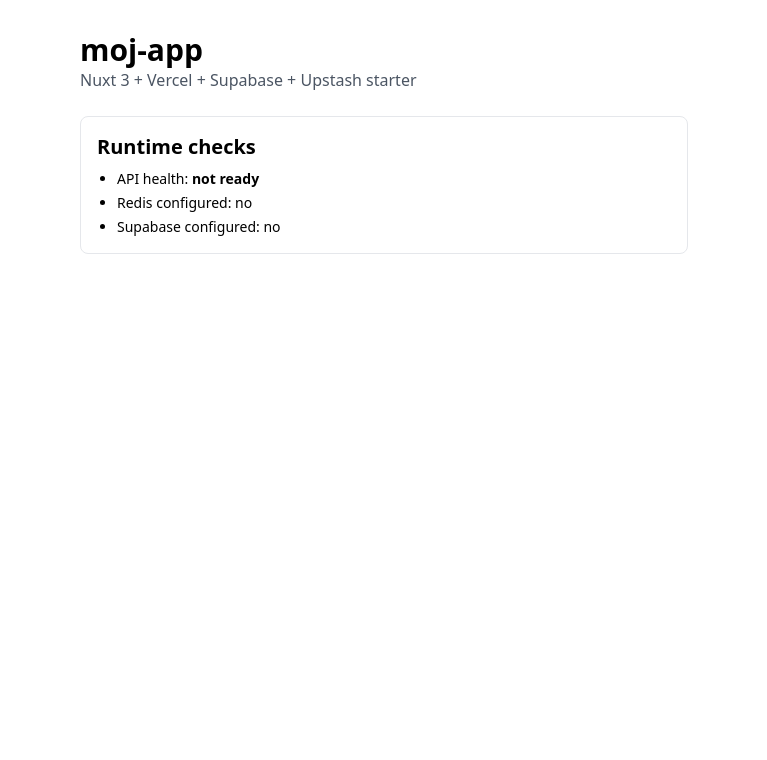
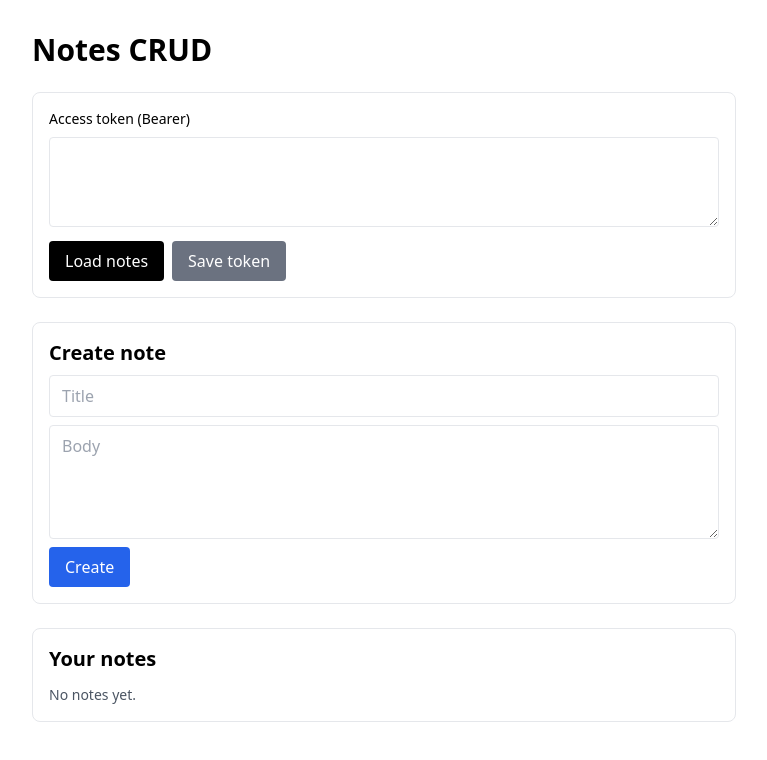
Before and after one commit to mywyau/moj-app, a Nuxt app: page /notes in a window 1280 px wide. Shown: the top 760 px of the page, without its empty margins (256-1023 px from the left). Built offline with nearby package versions, Linux system fonts and the light colour scheme; no server answers.

Commit message:
Add Nuxt pages for auth and notes CRUD flows

```diff
--- a/app/app.vue
+++ b/app/app.vue
@@ -1,24 +1,3 @@
 <template>
-  <main class="mx-auto flex min-h-screen max-w-2xl flex-col gap-6 p-8">
-    <header>
-      <h1 class="text-3xl font-bold">{{ appName }}</h1>
-      <p class="text-gray-600">Nuxt 3 + Vercel + Supabase + Upstash starter</p>
-    </header>
-
-    <section class="rounded-lg border p-4">
-      <h2 class="mb-2 text-xl font-semibold">Runtime checks</h2>
-      <ul class="list-disc space-y-1 pl-5 text-sm">
-        <li>API health: <strong>{{ status?.ok ? 'ready' : 'not ready' }}</strong></li>
-        <li>Redis configured: {{ status?.redisConfigured ? 'yes' : 'no' }}</li>
-        <li>Supabase configured: {{ status?.supabaseConfigured ? 'yes' : 'no' }}</li>
-      </ul>
-    </section>
-  </main>
+  <NuxtPage />
 </template>
-
-<script setup lang="ts">
-const config = useRuntimeConfig()
-const appName = config.public.appName
-
-const { data: status } = await useFetch('/api/health')
-</script>
--- /dev/null
+++ b/app/composables/useSupabaseBrowserClient.ts
@@ -0,0 +1,11 @@
+import { createClient, type SupabaseClient } from '@supabase/supabase-js'
+
+let client: SupabaseClient | null = null
+
+export const useSupabaseBrowserClient = () => {
+  if (client) return client
+
+  const config = useRuntimeConfig()
+  client = createClient(config.public.supabaseUrl, config.public.supabaseAnonKey)
+  return client
+}
--- /dev/null
+++ b/app/pages/auth.vue
@@ -0,0 +1,61 @@
+<template>
+  <main class="mx-auto flex min-h-screen max-w-xl flex-col gap-6 p-8">
+    <h1 class="text-3xl font-bold">Auth</h1>
+
+    <div class="grid gap-3 rounded-lg border p-4">
+      <input v-model="email" type="email" placeholder="Email" class="rounded border px-3 py-2" />
+      <input v-model="password" type="password" placeholder="Password" class="rounded border px-3 py-2" />
+      <div class="flex gap-2">
+        <button class="rounded bg-black px-4 py-2 text-white" @click="signUp">Sign up</button>
+        <button class="rounded bg-blue-600 px-4 py-2 text-white" @click="signIn">Sign in</button>
+        <button class="rounded bg-gray-500 px-4 py-2 text-white" @click="signOut">Sign out</button>
+      </div>
+      <p class="text-sm text-gray-600">{{ message }}</p>
+    </div>
+
+    <div class="rounded-lg border p-4 text-sm">
+      <p class="font-semibold">Current access token</p>
+      <p class="mt-2 break-all">{{ token || 'No session token yet.' }}</p>
+      <p class="mt-2 text-gray-600">Token is also saved in localStorage as <code>sb_access_token</code>.</p>
+    </div>
+  </main>
+</template>
+
+<script setup lang="ts">
+const supabase = useSupabaseBrowserClient()
+
+const email = ref('')
+const password = ref('')
+const message = ref('')
+const token = ref('')
+
+const saveSession = async () => {
+  const { data } = await supabase.auth.getSession()
+  token.value = data.session?.access_token ?? ''
+  localStorage.setItem('sb_access_token', token.value)
+}
+
+onMounted(async () => {
+  token.value = localStorage.getItem('sb_access_token') ?? ''
+  await saveSession()
+})
+
+const signUp = async () => {
+  const { error } = await supabase.auth.signUp({ email: email.value, password: password.value })
+  message.value = error ? error.message : 'Sign up request sent. Check your inbox if email confirmation is enabled.'
+  await saveSession()
+}
+
+const signIn = async () => {
+  const { error } = await supabase.auth.signInWithPassword({ email: email.value, password: password.value })
+  message.value = error ? error.message : 'Signed in.'
+  await saveSession()
+}
+
+const signOut = async () => {
+  await supabase.auth.signOut()
+  token.value = ''
+  localStorage.removeItem('sb_access_token')
+  message.value = 'Signed out.'
+}
+</script>
--- /dev/null
+++ b/app/pages/index.vue
@@ -0,0 +1,29 @@
+<template>
+  <main class="mx-auto flex min-h-screen max-w-3xl flex-col gap-6 p-8">
+    <header>
+      <h1 class="text-3xl font-bold">{{ appName }}</h1>
+      <p class="text-gray-600">Starter app + CRUD pages</p>
+    </header>
+
+    <section class="rounded-lg border p-4">
+      <h2 class="mb-2 text-xl font-semibold">Runtime checks</h2>
+      <ul class="list-disc space-y-1 pl-5 text-sm">
+        <li>API health: <strong>{{ status?.ok ? 'ready' : 'not ready' }}</strong></li>
+        <li>Redis configured: {{ status?.redisConfigured ? 'yes' : 'no' }}</li>
+        <li>Supabase configured: {{ status?.supabaseConfigured ? 'yes' : 'no' }}</li>
+      </ul>
+    </section>
+
+    <nav class="flex gap-3">
+      <NuxtLink to="/auth" class="rounded bg-black px-4 py-2 text-white">Auth page</NuxtLink>
+      <NuxtLink to="/notes" class="rounded bg-blue-600 px-4 py-2 text-white">Notes CRUD</NuxtLink>
+    </nav>
+  </main>
+</template>
+
+<script setup lang="ts">
+const config = useRuntimeConfig()
+const appName = config.public.appName
+
+const { data: status } = await useFetch('/api/health')
+</script>
--- /dev/null
+++ b/app/pages/notes.vue
@@ -0,0 +1,119 @@
+<template>
+  <main class="mx-auto flex min-h-screen max-w-3xl flex-col gap-6 p-8">
+    <h1 class="text-3xl font-bold">Notes CRUD</h1>
+
+    <section class="rounded-lg border p-4">
+      <label class="mb-2 block text-sm font-medium">Access token (Bearer)</label>
+      <textarea v-model="token" rows="3" class="w-full rounded border px-3 py-2" />
+      <div class="mt-2 flex gap-2">
+        <button class="rounded bg-black px-4 py-2 text-white" @click="loadNotes">Load notes</button>
+        <button class="rounded bg-gray-500 px-4 py-2 text-white" @click="saveToken">Save token</button>
+      </div>
+    </section>
+
+    <section class="rounded-lg border p-4">
+      <h2 class="mb-2 text-xl font-semibold">Create note</h2>
+      <div class="grid gap-2">
+        <input v-model="newTitle" placeholder="Title" class="rounded border px-3 py-2" />
+        <textarea v-model="newBody" rows="4" placeholder="Body" class="rounded border px-3 py-2" />
+        <button class="w-fit rounded bg-blue-600 px-4 py-2 text-white" @click="createNote">Create</button>
+      </div>
+    </section>
+
+    <section class="rounded-lg border p-4">
+      <h2 class="mb-3 text-xl font-semibold">Your notes</h2>
+      <p v-if="errorMessage" class="mb-3 text-sm text-red-600">{{ errorMessage }}</p>
+      <ul v-if="notes.length" class="space-y-3">
+        <li v-for="note in notes" :key="note.id" class="rounded border p-3">
+          <input v-model="note.title" class="mb-2 w-full rounded border px-2 py-1 font-semibold" />
+          <textarea v-model="note.body" rows="3" class="w-full rounded border px-2 py-1" />
+          <div class="mt-2 flex gap-2">
+            <button class="rounded bg-emerald-600 px-3 py-1 text-white" @click="updateNote(note)">Update</button>
+            <button class="rounded bg-red-600 px-3 py-1 text-white" @click="deleteNote(note.id)">Delete</button>
+          </div>
+        </li>
+      </ul>
+      <p v-else class="text-sm text-gray-600">No notes yet.</p>
+    </section>
+  </main>
+</template>
+
+<script setup lang="ts">
+interface Note {
+  id: number
+  title: string
+  body: string
+}
+
+const token = ref('')
+const newTitle = ref('')
+const newBody = ref('')
+const notes = ref<Note[]>([])
+const errorMessage = ref('')
+
+const authHeaders = computed(() => ({ Authorization: `Bearer ${token.value}` }))
+
+onMounted(() => {
+  token.value = localStorage.getItem('sb_access_token') ?? ''
+})
+
+const saveToken = () => {
+  localStorage.setItem('sb_access_token', token.value)
+}
+
+const loadNotes = async () => {
+  errorMessage.value = ''
+  try {
+    const response = await $fetch<{ notes: Note[] }>('/api/notes', { headers: authHeaders.value })
+    notes.value = response.notes
+  }
+  catch (error: any) {
+    errorMessage.value = error?.data?.statusMessage ?? 'Failed to load notes'
+  }
+}
+
+const createNote = async () => {
+  errorMessage.value = ''
+  try {
+    await $fetch('/api/notes', {
+      method: 'POST',
+      headers: authHeaders.value,
+      body: { title: newTitle.value, body: newBody.value }
+    })
+    newTitle.value = ''
+    newBody.value = ''
+    await loadNotes()
+  }
+  catch (error: any) {
+    errorMessage.value = error?.data?.statusMessage ?? 'Failed to create note'
+  }
+}
+
+const updateNote = async (note: Note) => {
+  errorMessage.value = ''
+  try {
+    await $fetch(`/api/notes/${note.id}`, {
+      method: 'PUT',
+      headers: authHeaders.value,
+      body: { title: note.title, body: note.body }
+    })
+  }
+  catch (error: any) {
+    errorMessage.value = error?.data?.statusMessage ?? 'Failed to update note'
+  }
+}
+
+const deleteNote = async (id: number) => {
+  errorMessage.value = ''
+  try {
+    await $fetch(`/api/notes/${id}`, {
+      method: 'DELETE',
+      headers: authHeaders.value
+    })
+    notes.value = notes.value.filter(note => note.id !== id)
+  }
+  catch (error: any) {
+    errorMessage.value = error?.data?.statusMessage ?? 'Failed to delete note'
+  }
+}
+</script>
```
